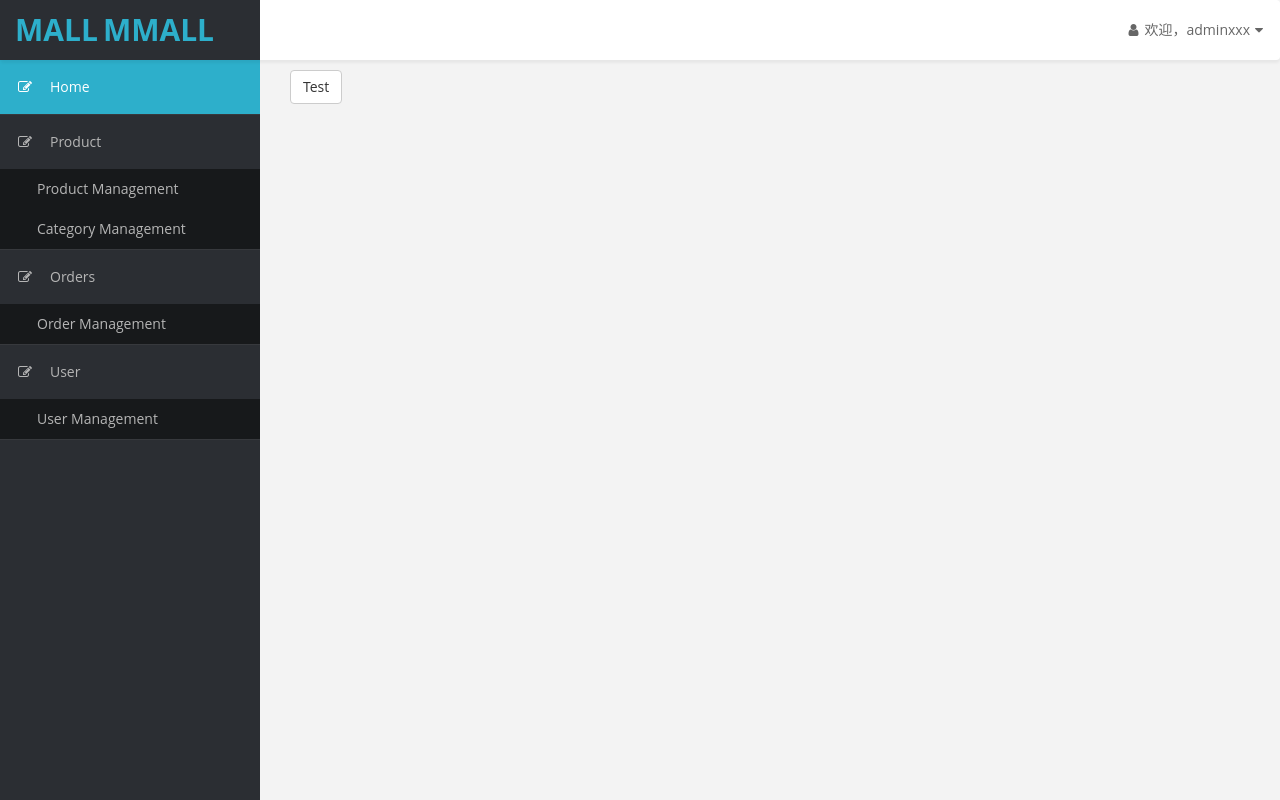
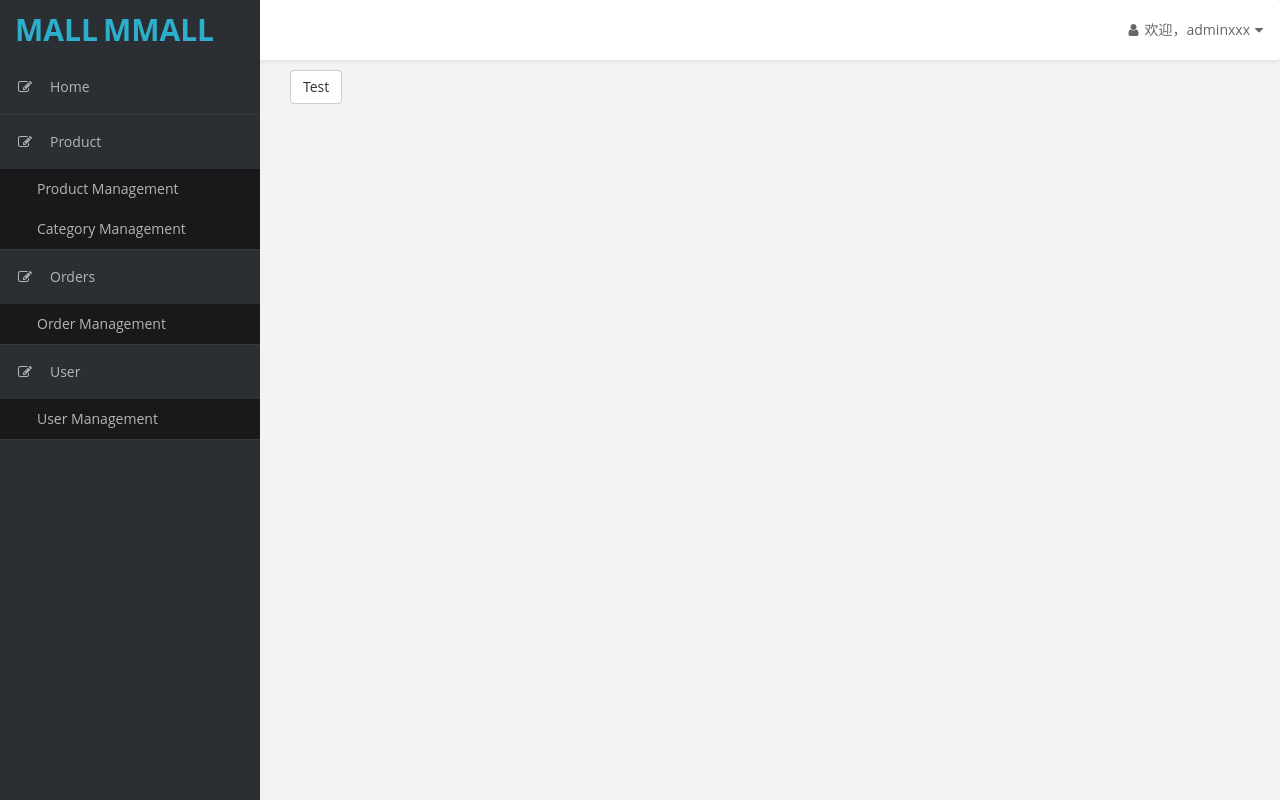
Before and after one commit to LucianoKlein/react-backend-mgmtsystem, a Vue app: page / in a window 1280 px wide. Built offline with nearby package versions, Linux system fonts and the light colour scheme.

Commit message:
搞定组件简单的数据化

```diff
--- a/src/app.jsx
+++ b/src/app.jsx
@@ -12,6 +12,8 @@ class App extends React.Component {
                         <Route exact path="/" component={Home} />
                         <Route exact path="/product-category" component={Home} />
                         <Route exact path="/product" component={Home} />
+                        <Route exact path="/order" component={Home} />
+                        <Route exact path="/user" component={Home} />
                     </Switch>
                 </Layout>
             </Router>
--- a/src/component/nav-side/menublock/firstMenu.jsx
+++ b/src/component/nav-side/menublock/firstMenu.jsx
@@ -9,7 +9,7 @@ class FirstMenu extends React.Component {
     render() {
         return (
             <li>
-                <NavLink exact to={this.props.menuObj.link} activeClassName="active-menu" >
+                <NavLink exact to={this.props.menuObj.link} >
                     <i className="fa fa-edit"></i>
                     <span>{this.props.menuObj.menuName}</span>
                 </NavLink>
```
